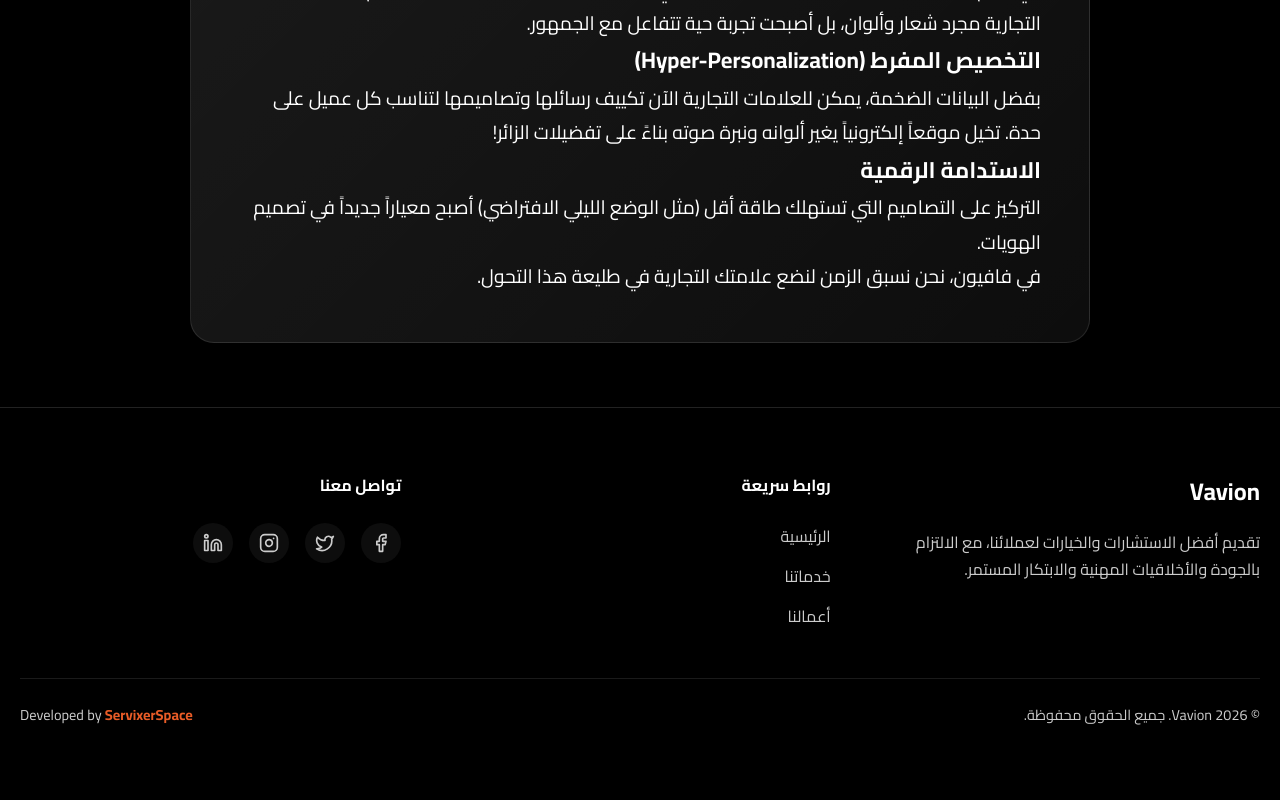
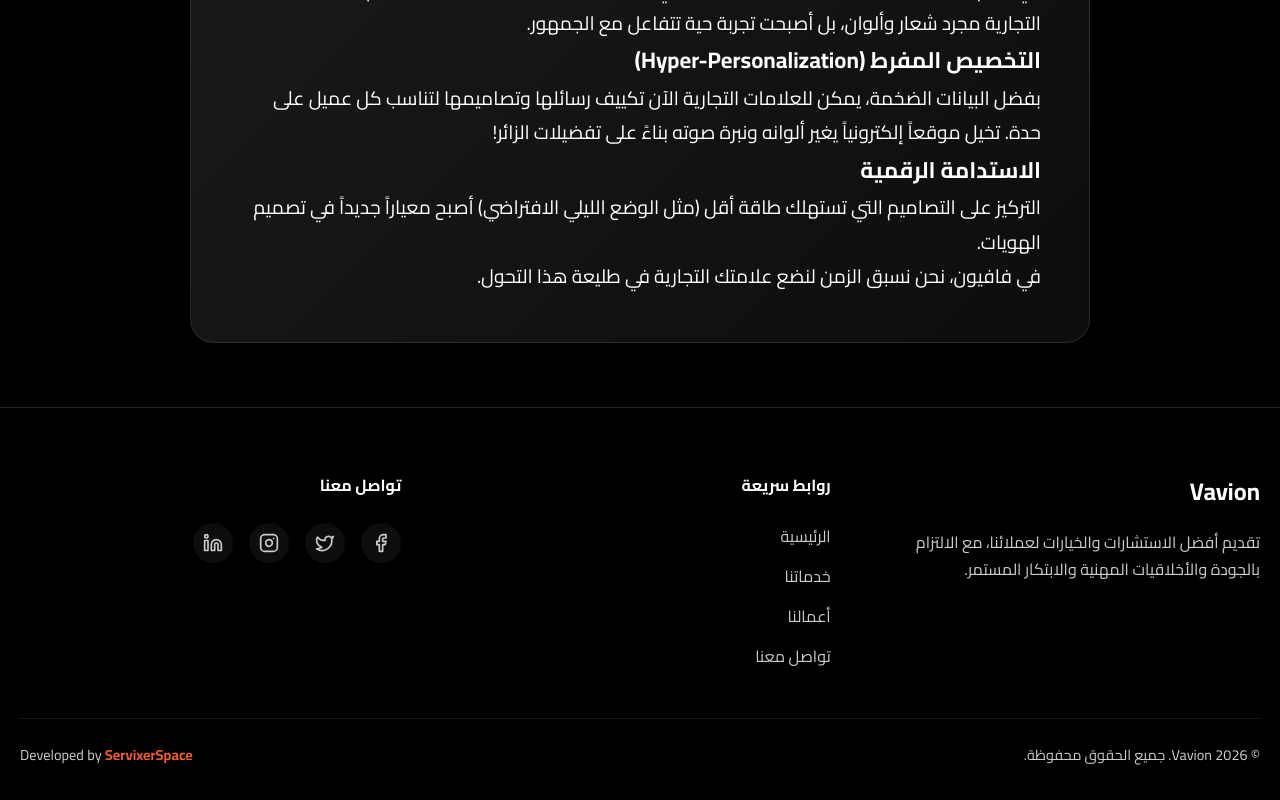
Before and after one commit to Abdalrhman1989/VAVION, a React (Vite) app: page /blog/1 in a window 1280 px wide. Shown: the part 557-1357 px from the top of the page. Before the commit the page ends 1317 px from the top, so only its background shows below. Built offline with nearby package versions, Linux system fonts and the light colour scheme.

Commit message:
Fix navigation links, anchors, and smooth scroll

```diff
--- a/src/components/Footer.jsx
+++ b/src/components/Footer.jsx
@@ -27,6 +27,7 @@ const Footer = () => {
                             <li><a href="#home" style={{ color: 'var(--text-muted)' }}>{t('home')}</a></li>
                             <li><a href="#services" style={{ color: 'var(--text-muted)' }}>{t('services')}</a></li>
                             <li><a href="#portfolio" style={{ color: 'var(--text-muted)' }}>{t('portfolio')}</a></li>
+                            <li><a href="#contact" style={{ color: 'var(--text-muted)' }}>{t('contact')}</a></li>
                         </ul>
                     </div>
 
--- a/src/components/ServiceCatalog.jsx
+++ b/src/components/ServiceCatalog.jsx
@@ -121,7 +121,7 @@ const ServiceCatalog = () => {
     ];
 
     return (
-        <section className="section" style={{ position: 'relative' }}>
+        <section id="services" className="section" style={{ position: 'relative' }}>
             {/* Background curved shape mimicking images */}
             <div style={{
                 position: 'absolute',
--- a/src/index.css
+++ b/src/index.css
@@ -48,6 +48,11 @@ body {
   overflow-x: hidden;
   transition: background-color 0.3s ease, color 0.3s ease;
   font-size: 16px;
+}
+
+html {
+  scroll-behavior: smooth;
+  scroll-padding-top: 100px;
 }
 
 ::selection {
```
